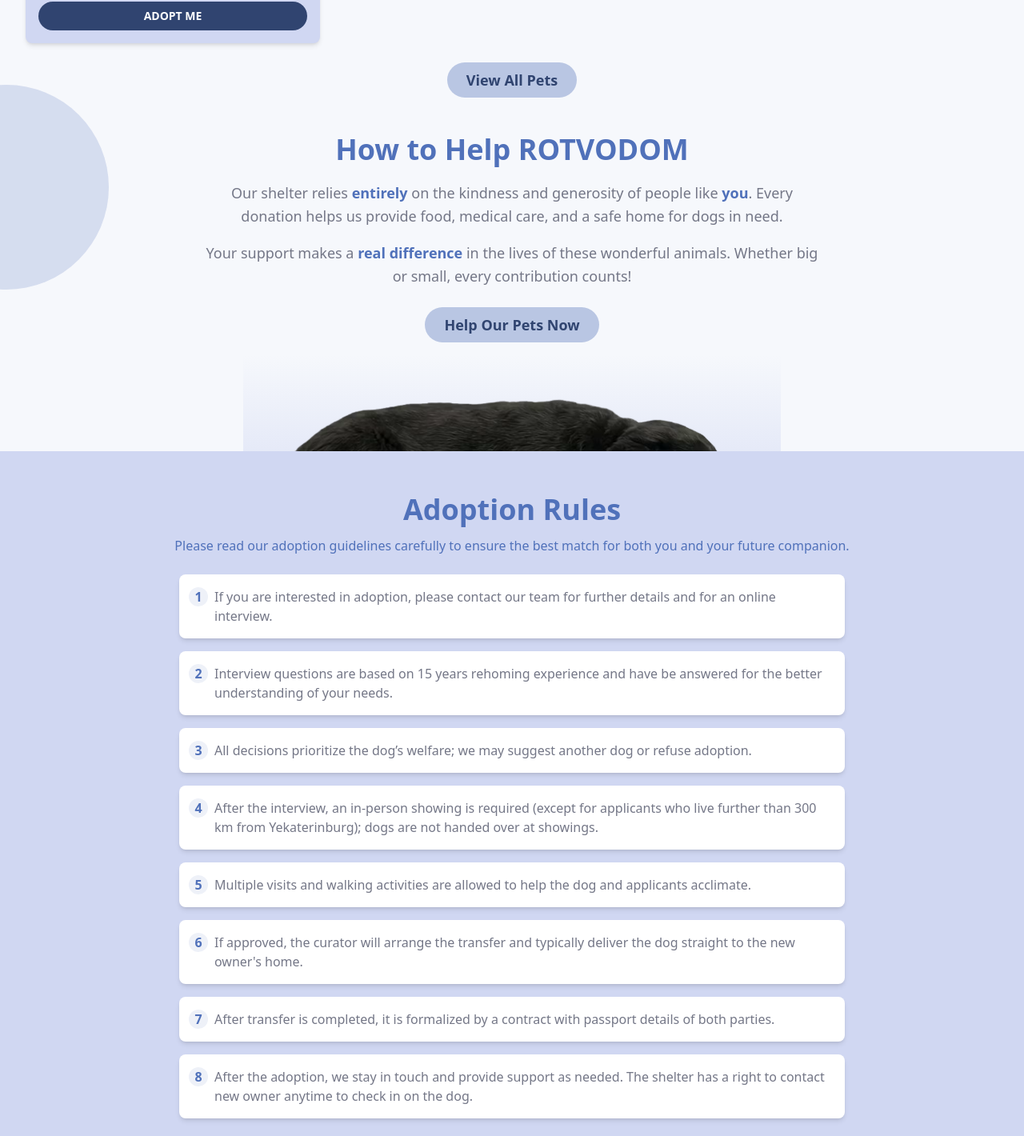
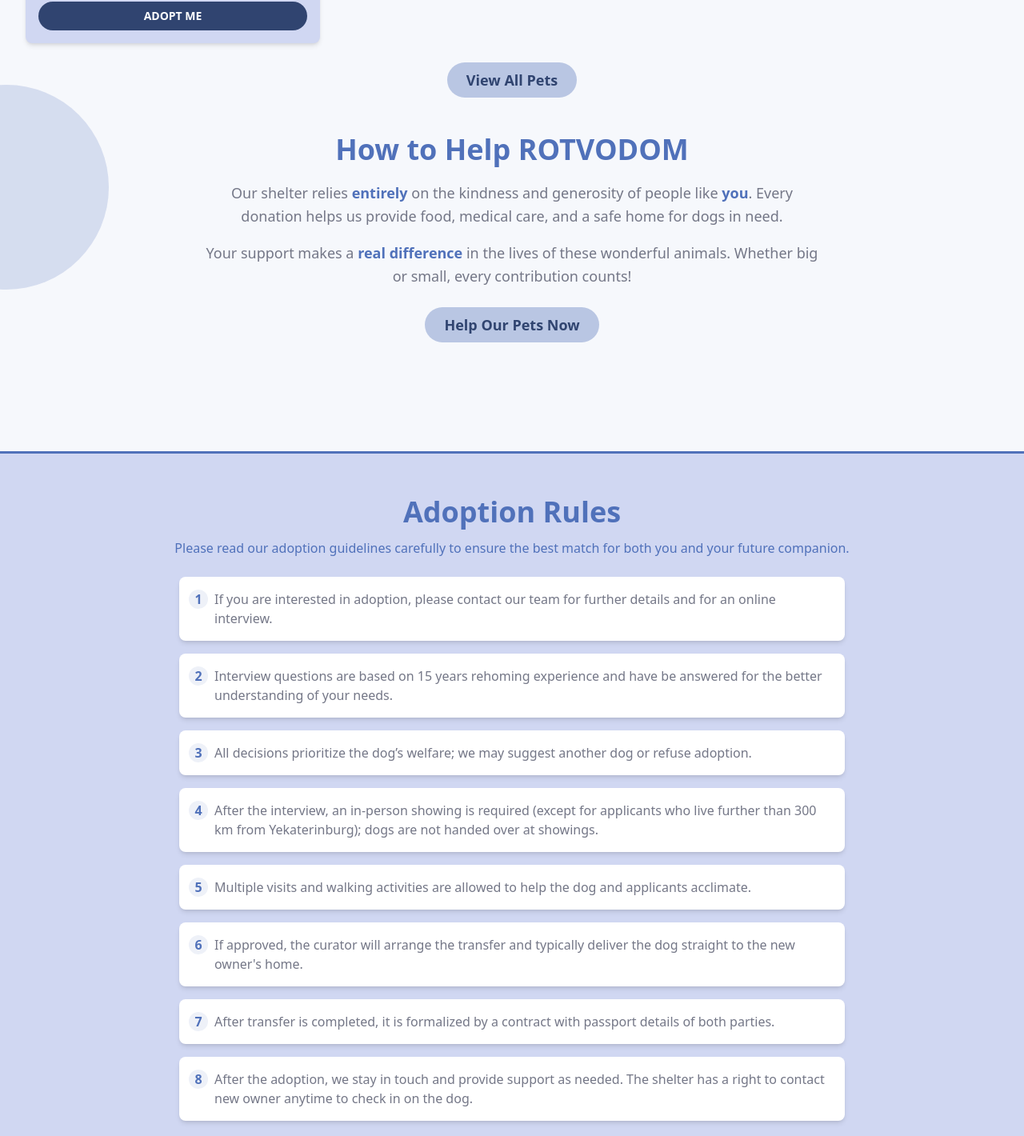
Before and after one commit to bavayra/dog-shelter, a React (Vite) app: page / in a window 1280 px wide. Shown: the part 2255-3675 px from the top of the page at 80% size. Built offline with nearby package versions, Linux system fonts and the light colour scheme.

Commit message:
style: changed the style of the rottie puppy image in the how to help section

```diff
--- a/src/features/AdoptionRules.tsx
+++ b/src/features/AdoptionRules.tsx
@@ -13,7 +13,7 @@ const AdoptionRules = () => {
   ];
 
   return (
-    <section id="adoption-rules" className="bg-neutral-50 py-12">
+    <section id="adoption-rules" className="relative z-1 bg-neutral-50 py-12">
       <div className="container mx-auto px-4">
         <h2 className="typography-h2 mb-0 text-center">Adoption Rules</h2>
 
--- a/src/features/HowToHelp.tsx
+++ b/src/features/HowToHelp.tsx
@@ -5,7 +5,7 @@ const HowToHelp = () => {
   return (
     <section
       id="help"
-      className="bg-primary-50 relative scroll-mt-20 overflow-hidden pt-6 pb-30"
+      className="bg-primary-50 border-b-primary-500 relative z-1 scroll-mt-20 overflow-hidden border-b-3 pt-6 pb-30"
     >
       <div className="z-10 container mx-auto px-4">
         <h2 className="typography-h2 mb-4 text-center">How to Help ROTVODOM</h2>
@@ -50,7 +50,7 @@ const HowToHelp = () => {
         src={RottweilerPupImage}
         alt=""
         aria-hidden="true"
-        className="from-primary-50 pointer-events-none absolute left-1/2 h-auto w-full max-w-2xl -translate-x-1/2 bg-linear-to-b to-neutral-50 object-contain"
+        className="from-primary-50 pointer-events-none absolute top-124 left-1/2 z-3 h-auto w-full max-w-2xl -translate-x-1/2 overflow-visible bg-linear-to-b to-neutral-50 object-contain"
       />
     </section>
   );
```
